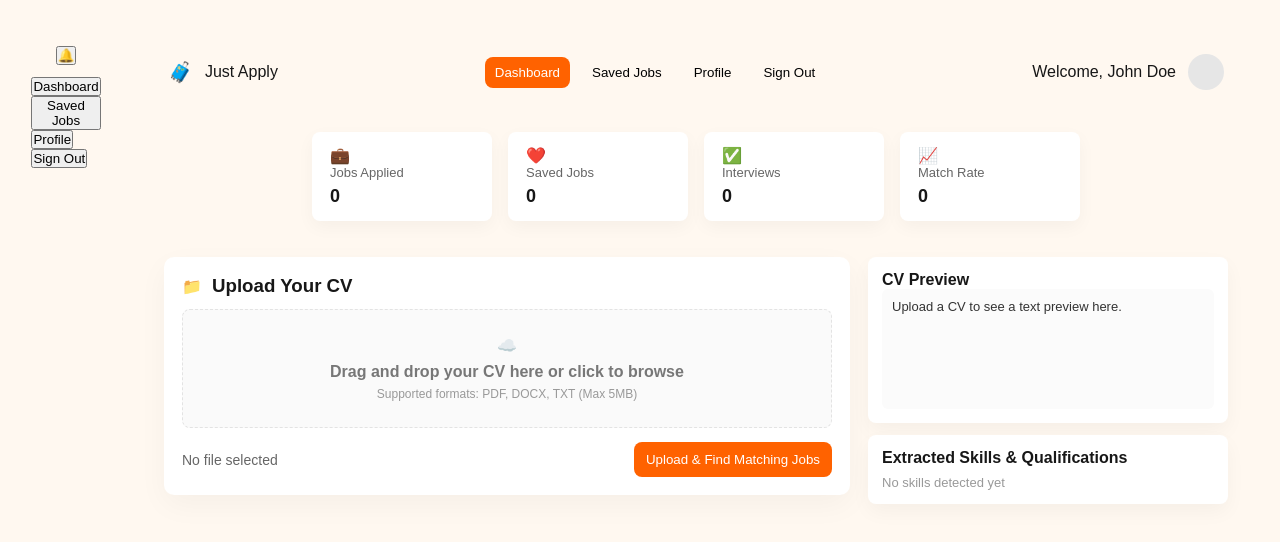
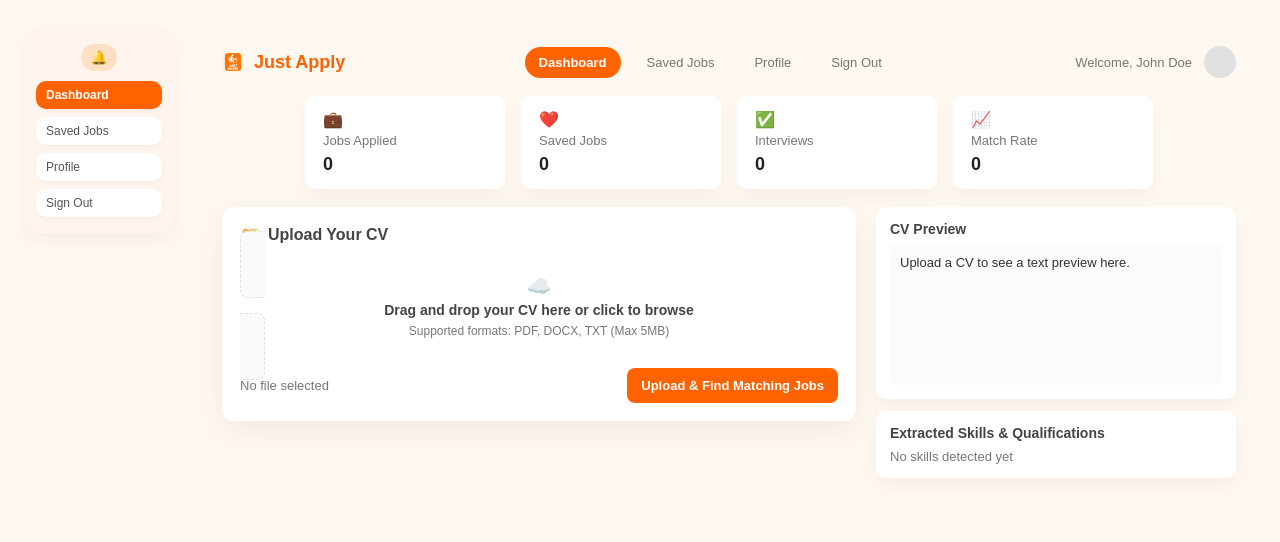
Before and after one commit to dannya123-blm/MajorIndividualProject, a Next.js app in the folder just-apply/: page / in a window 1280 px wide. Shown: the top 542 px of the page. Built offline with nearby package versions, Linux system fonts and the light colour scheme.

Commit message:
Better CSS Updated, Finished for now.

```diff
--- a/just-apply/src/app/globals.css
+++ b/just-apply/src/app/globals.css
@@ -1,6 +1,19 @@
+/* =========================
+   ORIGINAL BASE THEME
+   ========================= */
 :root {
   --background: #ffffff;
   --foreground: #171717;
+
+  /* extra brand vars for the dashboard */
+  --brand-orange: #ff6200;
+  --brand-orange-soft: #ff8a3a;
+  --page-bg: #fff8f0;
+  --card-bg: #ffffff;
+  --text-main: #333333;
+  --text-muted: #777777;
+  --shadow-soft: 0 8px 18px rgba(0,0,0,0.04);
+  --shadow-strong: 0 10px 30px rgba(0,0,0,0.06);
 }
 
 @media (prefers-color-scheme: dark) {
@@ -17,8 +30,8 @@ body {
 }
 
 body {
-  color: var(--foreground);
-  background: var(--background);
+  color: var(--text-main);
+  background: var(--page-bg);
   font-family: Arial, Helvetica, sans-serif;
   -webkit-font-smoothing: antialiased;
   -moz-osx-font-smoothing: grayscale;
@@ -41,15 +54,11 @@ a {
   }
 }
 
-/* ============================================================
-   DASHBOARD LAYOUT IMPROVEMENTS
-   ============================================================ */
+/* =========================
+   DASHBOARD LAYOUT + STYLE
+   ========================= */
 
-html body > div:first-child::before {
-  display: none !important;
-}
-
-/* Root wrapper for dashboard */
+/* root container from page.js */
 .dashboard-root {
   display: flex;
   justify-content: center;
@@ -57,21 +66,71 @@ html body > div:first-child::before {
   padding: 28px 24px;
   gap: 28px;
   min-height: 100vh;
-  background: #fff8f0;
+  background: var(--page-bg);
 }
 
-/* Sidebar */
+/* -------- SIDEBAR (left) -------- */
+
 .sidebar {
-  width: 84px;
-  flex: 0 0 84px;
+  flex: 0 0 150px;
+  max-width: 150px;
   display: flex;
   flex-direction: column;
-  gap: 12px;
-  align-items: center;
-  padding-top: 8px;
+  align-items: stretch;
+  background: #fff4ee;
+  border-radius: 16px;
+  padding: 16px 12px;
+  box-shadow: var(--shadow-soft);
 }
 
-/* Main centered column */
+/* top area with bell */
+.sidebar-top {
+  display: flex;
+  justify-content: center;
+  margin-bottom: 10px;
+}
+
+.icon-btn {
+  background: #ffe0c4;
+  border-radius: 999px;
+  border: none;
+  padding: 6px 10px;
+  cursor: pointer;
+}
+
+/* vertical nav group */
+.sidebar-nav {
+  display: flex;
+  flex-direction: column;
+  gap: 8px;
+}
+
+/* nav buttons in sidebar */
+.sidebar .nav-link {
+  width: 100%;
+  font-size: 12px;
+  text-align: left;
+  padding: 7px 10px;
+  border-radius: 10px;
+  border: none;
+  background: #ffffff;
+  color: #555;
+  cursor: pointer;
+  box-shadow: 0 2px 6px rgba(0,0,0,0.04);
+}
+
+.sidebar .nav-link:hover {
+  background: #ffeae0;
+}
+
+.sidebar .nav-link.active {
+  background: var(--brand-orange);
+  color: #ffffff;
+  font-weight: 600;
+}
+
+/* -------- MAIN COLUMN -------- */
+
 .main {
   width: 100%;
   max-width: 1100px;
@@ -81,21 +140,31 @@ html body > div:first-child::before {
   gap: 18px;
 }
 
-/* Top bar containing: Logo | Tabs | User area */
+/* -------- Top bar -------- */
 .topbar {
   display: flex;
   align-items: center;
   justify-content: space-between;
-  padding: 6px 4px;
   gap: 12px;
 }
 
 .brand {
   display: flex;
   align-items: center;
-  gap: 12px;
+  gap: 10px;
 }
 
+.logo {
+  font-size: 20px;
+}
+
+.brand-name {
+  font-weight: 700;
+  font-size: 18px;
+  color: var(--brand-orange);
+}
+
+/* top nav tabs */
 .topnav {
   flex: 1;
   display: flex;
@@ -103,13 +172,38 @@ html body > div:first-child::before {
   gap: 12px;
 }
 
+.topnav-item {
+  border: none;
+  padding: 8px 14px;
+  border-radius: 20px;
+  background: transparent;
+  font-size: 13px;
+  color: #777;
+  cursor: pointer;
+}
+
+.topnav-item.active {
+  background: var(--brand-orange);
+  color: #fff;
+  font-weight: 600;
+}
+
 .user {
   display: flex;
   align-items: center;
   gap: 12px;
+  font-size: 13px;
+  color: var(--text-muted);
 }
 
-/* Stats row */
+.avatar {
+  width: 32px;
+  height: 32px;
+  border-radius: 50%;
+  background: #e1e1e1;
+}
+
+/* -------- Stats row -------- */
 .stats-row {
   display: flex;
   gap: 16px;
@@ -123,21 +217,35 @@ html body > div:first-child::before {
   padding: 14px 18px;
   border-radius: 10px;
   min-width: 200px;
-  box-shadow: 0 8px 18px rgba(0,0,0,0.04);
-  display: flex;
-  flex-direction: column;
-  justify-content: center;
+  box-shadow: var(--shadow-soft);
 }
 
-/* Upload zone + CV preview columns */
+.stat-icon {
+  font-size: 16px;
+  margin-bottom: 4px;
+}
+
+.stat-label {
+  font-size: 13px;
+  color: var(--text-muted);
+}
+
+.stat-value {
+  font-size: 18px;
+  font-weight: 700;
+  color: #222;
+  margin-top: 6px;
+}
+
+/* -------- Upload + Preview -------- */
 .upload-section {
   display: grid;
-  grid-template-columns: 1fr 360px; /* left main area | right preview area */
+  grid-template-columns: 1fr 360px;
   gap: 20px;
-  align-items: start;
+  align-items: flex-start;
 }
 
-/* Upload card */
+/* upload card */
 .upload-card {
   width: 100%;
   max-width: 760px;
@@ -145,14 +253,63 @@ html body > div:first-child::before {
   background: #fff;
   padding: 18px;
   border-radius: 12px;
-  box-shadow: 0 10px 30px rgba(0,0,0,0.04);
+  box-shadow: var(--shadow-strong);
+  color: var(--text-main);
 }
 
+.upload-title {
+  display: flex;
+  align-items: center;
+  gap: 8px;
+  margin-bottom: 12px;
+}
+
+.upload-title h3 {
+  font-size: 16px;
+  font-weight: 600;
+  color: #444;
+}
+
+.upload-icon {
+  color: #ffb84d;
+}
+
+/* dropzone area */
 .dropzone {
   width: 100%;
+  border-radius: 8px;
+  border: 1px dashed #e0e0e0;
+  background: #fafafa;
+  padding: 24px;
+  cursor: pointer;
 }
 
-/* Upload "Selected file" + button row */
+.dropzone input {
+  display: none;
+}
+
+.drop-inner {
+  text-align: center;
+}
+
+.cloud {
+  font-size: 20px;
+  margin-bottom: 4px;
+}
+
+.drop-text {
+  font-weight: 600;
+  color: #444;
+  font-size: 14px;
+}
+
+.drop-sub {
+  margin-top: 6px;
+  font-size: 12px;
+  color: var(--text-muted);
+}
+
+/* file + button row */
 .upload-actions {
   display: flex;
   gap: 12px;
@@ -162,12 +319,41 @@ html body > div:first-child::before {
 
 .selected-file {
   flex: 1;
-  font-size: 14px;
-  color: #666;
+  font-size: 13px;
+  color: var(--text-muted);
   overflow-wrap: anywhere;
 }
 
-/* Right column with preview + skills */
+/* primary button */
+.btn-primary {
+  background: var(--brand-orange);
+  color: #fff;
+  border: none;
+  padding: 10px 14px;
+  border-radius: 8px;
+  font-size: 13px;
+  font-weight: 600;
+  cursor: pointer;
+}
+
+/* status + azure text */
+.status {
+  margin-top: 8px;
+  font-size: 13px;
+  color: #444;
+}
+
+.azure {
+  margin-top: 4px;
+  font-size: 12px;
+  color: #555;
+}
+
+.azure a {
+  color: var(--brand-orange-soft);
+}
+
+/* -------- Right column (preview + skills) -------- */
 .preview-column {
   max-width: 360px;
   width: 100%;
@@ -177,35 +363,61 @@ html body > div:first-child::before {
 }
 
 .preview-card,
-.skills-card,
-.jobs-card {
+.skills-card {
   background: #fff;
   padding: 14px;
   border-radius: 10px;
-  box-shadow: 0 8px 20px rgba(0,0,0,0.04);
+  box-shadow: var(--shadow-soft);
 }
 
-/* Preview text */
+.preview-card h4,
+.skills-card h4 {
+  font-size: 14px;
+  font-weight: 600;
+  color: #444;
+  margin-bottom: 8px;
+}
+
 .preview-text {
   min-height: 140px;
   max-height: 220px;
   overflow-y: auto;
-  background: #fafafa;
+  background: #fbfbfb;
   padding: 10px;
   border-radius: 6px;
   font-size: 13px;
   color: #333;
 }
 
-/* Skill chips */
+/* skills chips */
 .chips {
   display: flex;
   flex-wrap: wrap;
   gap: 8px;
-  margin-top: 8px;
 }
 
-/* Recommended jobs section */
+.chip {
+  padding: 6px 10px;
+  border-radius: 20px;
+  font-size: 13px;
+}
+
+.chip-orange {
+  background: #fff0e6;
+  color: #ff6b2b;
+}
+
+.chip-blue {
+  background: #eaf6ff;
+  color: #0066cc;
+}
+
+.chip-empty {
+  font-size: 13px;
+  color: var(--text-muted);
+}
+
+/* -------- Recommended jobs -------- */
 .jobs-section {
   margin-top: 18px;
   display: flex;
@@ -215,10 +427,21 @@ html body > div:first-child::before {
 .jobs-card {
   width: 100%;
   max-width: 1100px;
+  background: #fff;
   padding: 18px;
   border-radius: 12px;
-  background: #fff;
-  box-shadow: 0 10px 30px rgba(0,0,0,0.04);
+  box-shadow: var(--shadow-strong);
+}
+
+.jobs-card h4 {
+  font-size: 14px;
+  font-weight: 600;
+  color: #444;
+  margin-bottom: 8px;
+}
+
+.jobs-list {
+  margin-top: 6px;
 }
 
 .job-item {
@@ -229,7 +452,24 @@ html body > div:first-child::before {
   box-shadow: 0 6px 16px rgba(0,0,0,0.03);
 }
 
-/* Responsive */
+.job-title {
+  font-weight: 700;
+  color: #222;
+}
+
+.job-meta {
+  font-size: 13px;
+  color: var(--text-muted);
+  margin-top: 4px;
+}
+
+.job-score {
+  font-size: 12px;
+  color: #555;
+  margin-top: 4px;
+}
+
+/* -------- Responsive tweaks -------- */
 @media (max-width: 980px) {
   .dashboard-root {
     padding: 14px;
--- a/just-apply/src/app/page.js
+++ b/just-apply/src/app/page.js
@@ -1,6 +1,8 @@
 "use client";
 
 import { useState } from "react";
+import Image from "next/image";
+import justwork from "../images/justwork.png";
 
 export default function Uploader() {
   const [file, setFile] = useState(null);
@@ -38,7 +40,7 @@ export default function Uploader() {
     setStatus("Uploading & parsing CV...");
 
     try {
-      //  First: upload CV + extract skills/qualifications
+      // First: upload CV + extract skills/qualifications
       const res = await fetch("http://127.0.0.1:5000/api/upload-cv", {
         method: "POST",
         body: formData,
@@ -57,7 +59,7 @@ export default function Uploader() {
       setPreview(data.text_preview || "");
       setAzureBlobUrl(data.azure_blob_url || "");
 
-      //  Then: send skills/quals to /api/match-jobs
+      // Then: send skills/quals to /api/match-jobs
       const matchRes = await fetch("http://127.0.0.1:5000/api/match-jobs", {
         method: "POST",
         headers: { "Content-Type": "application/json" },
@@ -86,11 +88,13 @@ export default function Uploader() {
   };
 
   return (
-    <div className="dashboard-root" style={{ minHeight: "100vh" }}>
+    <div className="dashboard-root">
       {/* Sidebar */}
       <aside className="sidebar">
         <div className="sidebar-top">
-          <button className="icon-btn" title="Toggle notifications">🔔</button>
+          <button className="icon-btn" title="Notifications">
+            🔔
+          </button>
         </div>
         <nav className="sidebar-nav">
           <button className="nav-link active">Dashboard</button>
@@ -105,7 +109,13 @@ export default function Uploader() {
         {/* Top navigation / brand */}
         <header className="topbar">
           <div className="brand">
-            <div className="logo">🧳</div>
+            <Image
+              src={justwork}
+              alt="Just Apply logo"
+              width={22}
+              height={22}
+              className="brand-logo"
+            />
             <div className="brand-name">Just Apply</div>
           </div>
 
@@ -142,12 +152,15 @@ export default function Uploader() {
           <div className="stat-card">
             <div className="stat-icon">📈</div>
             <div className="stat-label">Match Rate</div>
-            <div className="stat-value">0</div>
+            <div className="stat-value">
+              0
+            </div>
           </div>
         </section>
 
         {/* Upload + preview area */}
         <section className="upload-section">
+          {/* Left: upload card */}
           <div className="upload-card">
             <div className="upload-title">
               <span className="upload-icon">📁</span>
@@ -165,7 +178,9 @@ export default function Uploader() {
                 <div className="drop-text">
                   Drag and drop your CV here or click to browse
                 </div>
-                <div className="drop-sub">Supported formats: PDF, DOCX, TXT (Max 5MB)</div>
+                <div className="drop-sub">
+                  Supported formats: PDF, DOCX, TXT (Max 5MB)
+                </div>
               </div>
             </label>
 
@@ -174,21 +189,27 @@ export default function Uploader() {
                 {fileName ? `Selected: ${fileName}` : "No file selected"}
               </div>
               <button className="btn-primary" onClick={handleUpload}>
-                Upload & Find Matching Jobs
+                Upload &amp; Find Matching Jobs
               </button>
             </div>
 
             {status && <div className="status">{status}</div>}
+
             {azureBlobUrl && (
               <div className="azure">
                 <strong>Stored in Azure:</strong>{" "}
-                <a href={azureBlobUrl} target="_blank" rel="noreferrer">
+                <a
+                  href={azureBlobUrl}
+                  target="_blank"
+                  rel="noopener noreferrer"
+                >
                   {azureBlobUrl}
                 </a>
               </div>
             )}
           </div>
 
+          {/* Right: preview + skills */}
           <div className="preview-column">
             <div className="preview-card">
               <h4>CV Preview</h4>
@@ -198,7 +219,7 @@ export default function Uploader() {
             </div>
 
             <div className="skills-card">
-              <h4>Extracted Skills & Qualifications</h4>
+              <h4>Extracted Skills &amp; Qualifications</h4>
               <div className="chips">
                 {skills.length === 0 && qualifications.length === 0 && (
                   <div className="chip-empty">No skills detected yet</div>
@@ -235,7 +256,8 @@ export default function Uploader() {
                     </div>
                     {typeof job.total_score !== "undefined" && (
                       <div className="job-score">
-                        Match score: {job.total_score} (skills {job.skill_score} / quals {job.qual_score})
+                        Match score: {job.total_score} (skills{" "}
+                        {job.skill_score} / quals {job.qual_score})
                       </div>
                     )}
                   </div>
@@ -245,77 +267,6 @@ export default function Uploader() {
           </section>
         )}
       </main>
-
-      {/* minimal inline helper styles */}
-      <style jsx>{`
-        .dashboard-root {
-          display: flex;
-          background: var(--page-bg, #fff8f0);
-        }
-        .sidebar {
-          width: 80px;
-          padding: 18px 8px;
-          display: flex;
-          flex-direction: column;
-          gap: 12px;
-          align-items: center;
-        }
-        .topbar {
-          display: flex;
-          align-items: center;
-          justify-content: space-between;
-          margin-bottom: 18px;
-        }
-        .brand { display:flex; align-items:center; gap:12px; }
-        .logo { font-size:20px; }
-        .topnav { display:flex; gap:12px; align-items:center; }
-        .topnav-item { background:transparent; border:none; padding:8px 10px; border-radius:8px; cursor:pointer; }
-        .topnav-item.active { background: #ff6200; color: #fff; }
-        .user { display:flex; align-items:center; gap:12px; }
-        .avatar { width:36px; height:36px; border-radius:50%; background:#e6e6e6; }
-
-        .main { flex:1; padding: 20px 28px; max-width: 1200px; margin: 0 auto; }
-
-        .stats-row { display:flex; gap:16px; margin-bottom:18px; flex-wrap:wrap; }
-        .stat-card { background:#fff; padding:14px 18px; border-radius:8px; min-width:180px; box-shadow: 0 6px 18px rgba(0,0,0,0.04); }
-        .stat-label { color:#666; font-size:13px; }
-        .stat-value { font-weight:700; font-size:18px; margin-top:6px; }
-
-        .upload-section { display:grid; grid-template-columns: 1fr 360px; gap:18px; align-items:start; }
-        .upload-card { background:#fff; padding:18px; border-radius:10px; box-shadow: 0 10px 30px rgba(0,0,0,0.04); }
-        .upload-title { display:flex; align-items:center; gap:10px; margin-bottom:12px; }
-        .dropzone { border:1px dashed #e3e3e3; border-radius:8px; padding:26px; display:flex; align-items:center; justify-content:center; cursor:pointer; background:#fafafa; }
-        .dropzone input { display:none; }
-        .drop-inner { text-align:center; color:#777; }
-        .drop-text { font-weight:600; margin-top:8px; }
-        .drop-sub { margin-top:6px; font-size:12px; color:#999; }
-
-        .upload-actions { display:flex; gap:12px; margin-top:14px; align-items:center; }
-        .selected-file { flex:1; color:#666; font-size:14px; }
-        .btn-primary { background: #ff6200; color:#fff; border:none; padding:10px 12px; border-radius:8px; cursor:pointer; }
-
-        .preview-column { display:flex; flex-direction:column; gap:12px; }
-        .preview-card, .skills-card { background:#fff; padding:14px; border-radius:8px; box-shadow: 0 8px 20px rgba(0,0,0,0.04); }
-        .preview-text { min-height:120px; max-height:180px; overflow:auto; background:#fbfbfb; padding:10px; border-radius:6px; color:#333; font-size:13px; }
-
-        .chips { display:flex; flex-wrap:wrap; gap:8px; margin-top:8px; }
-        .chip { padding:6px 10px; border-radius:20px; font-size:13px; display:inline-block; }
-        .chip-orange { background:#fff0e6; color:#ff6b2b; }
-        .chip-blue { background:#eaf6ff; color:#0066cc; }
-        .chip-empty { color:#999; font-size:13px; }
-
-        .jobs-section { margin-top:18px; }
-        .jobs-card { background:#fff; padding:16px; border-radius:10px; box-shadow: 0 8px 20px rgba(0,0,0,0.04); }
-        .job-item { padding:10px; border-radius:8px; background:#fff; margin-bottom:10px; }
-        .job-meta { color:#666; font-size:13px; margin-top:6px; }
-        .job-score { font-size:12px; color:#444; margin-top:6px; }
-
-        @media (max-width: 980px) {
-          .upload-section { grid-template-columns: 1fr; }
-          .sidebar { display:none; }
-          .topnav { display:none; }
-        }
-      `}</style>
     </div>
   );
 }
```
Also changed, not shown: just-apply/src/images/justwork.png (added).
